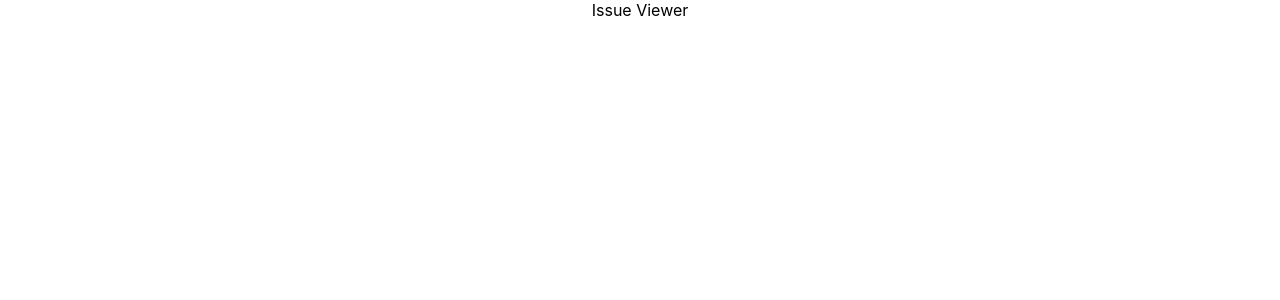
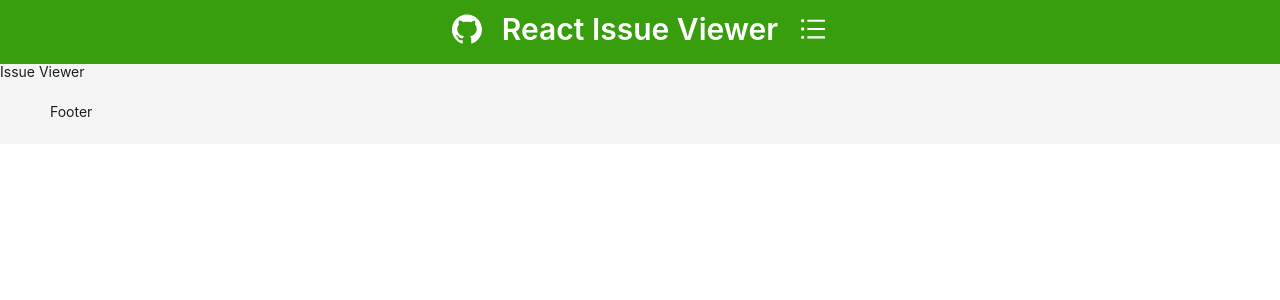
Before and after one commit to RussellSnyder/github-issues-viewer, a React (Create React App) app: page / in a window 1280 px wide. Shown: the top 300 px of the page. Built offline with nearby package versions, Linux system fonts and the light colour scheme; no server answers.

Commit message:
add ant design system

```diff
--- a/package.json
+++ b/package.json
@@ -3,7 +3,10 @@
   "version": "0.1.0",
   "private": true,
   "dependencies": {
+    "@ant-design/colors": "^7.0.0",
+    "@ant-design/icons": "^5.1.0",
     "@apollo/client": "^3.7.14",
+    "antd": "^5.5.1",
     "graphql": "^16.6.0",
     "react": "^18.2.0",
     "react-dom": "^18.2.0",
--- a/src/App.css
+++ /dev/null
@@ -1,38 +0,0 @@
-.App {
-  text-align: center;
-}
-
-.App-logo {
-  height: 40vmin;
-  pointer-events: none;
-}
-
-@media (prefers-reduced-motion: no-preference) {
-  .App-logo {
-    animation: App-logo-spin infinite 20s linear;
-  }
-}
-
-.App-header {
-  background-color: #282c34;
-  min-height: 100vh;
-  display: flex;
-  flex-direction: column;
-  align-items: center;
-  justify-content: center;
-  font-size: calc(10px + 2vmin);
-  color: white;
-}
-
-.App-link {
-  color: #61dafb;
-}
-
-@keyframes App-logo-spin {
-  from {
-    transform: rotate(0deg);
-  }
-  to {
-    transform: rotate(360deg);
-  }
-}
--- a/src/App.tsx
+++ b/src/App.tsx
@@ -1,10 +1,52 @@
-import "./App.css";
+import { Layout, Space, Typography } from "antd";
+import "antd/dist/reset.css";
+import "./App.module.css";
+import "./index.css";
+
+import {} from "antd/es/layout/layout";
 import { IssueViewer } from "./components/IssuesViewer";
+import { green } from "@ant-design/colors";
+import {
+  GithubOutlined,
+  BarsOutlined,
+  SettingFilled,
+  SmileOutlined,
+  SyncOutlined,
+} from "@ant-design/icons";
 
 function App() {
   return (
-    <div className="App">
-      <IssueViewer />
+    <div
+      className="App"
+      style={{
+        width: "100%",
+        maxWidth: 1400,
+        margin: "auto",
+      }}
+    >
+      <Space direction="vertical" size={[0, 100]} style={{ width: "100%" }}>
+        <Layout>
+          <Layout.Header
+            style={{
+              backgroundColor: green[6],
+              textAlign: "center",
+            }}
+          >
+            <Typography.Title
+              level={2}
+              style={{ marginTop: 10, color: "white" }}
+            >
+              <GithubOutlined />
+              <span style={{ margin: "0 20px" }}>React Issue Viewer</span>
+              <BarsOutlined />
+            </Typography.Title>
+          </Layout.Header>
+          <Layout.Content>
+            <IssueViewer />
+          </Layout.Content>
+          <Layout.Footer>Footer</Layout.Footer>
+        </Layout>
+      </Space>
     </div>
   );
 }
```
Also changed, not shown: src/App.module.css (added), 1 other file (tests, documents, lock files or other folders).
